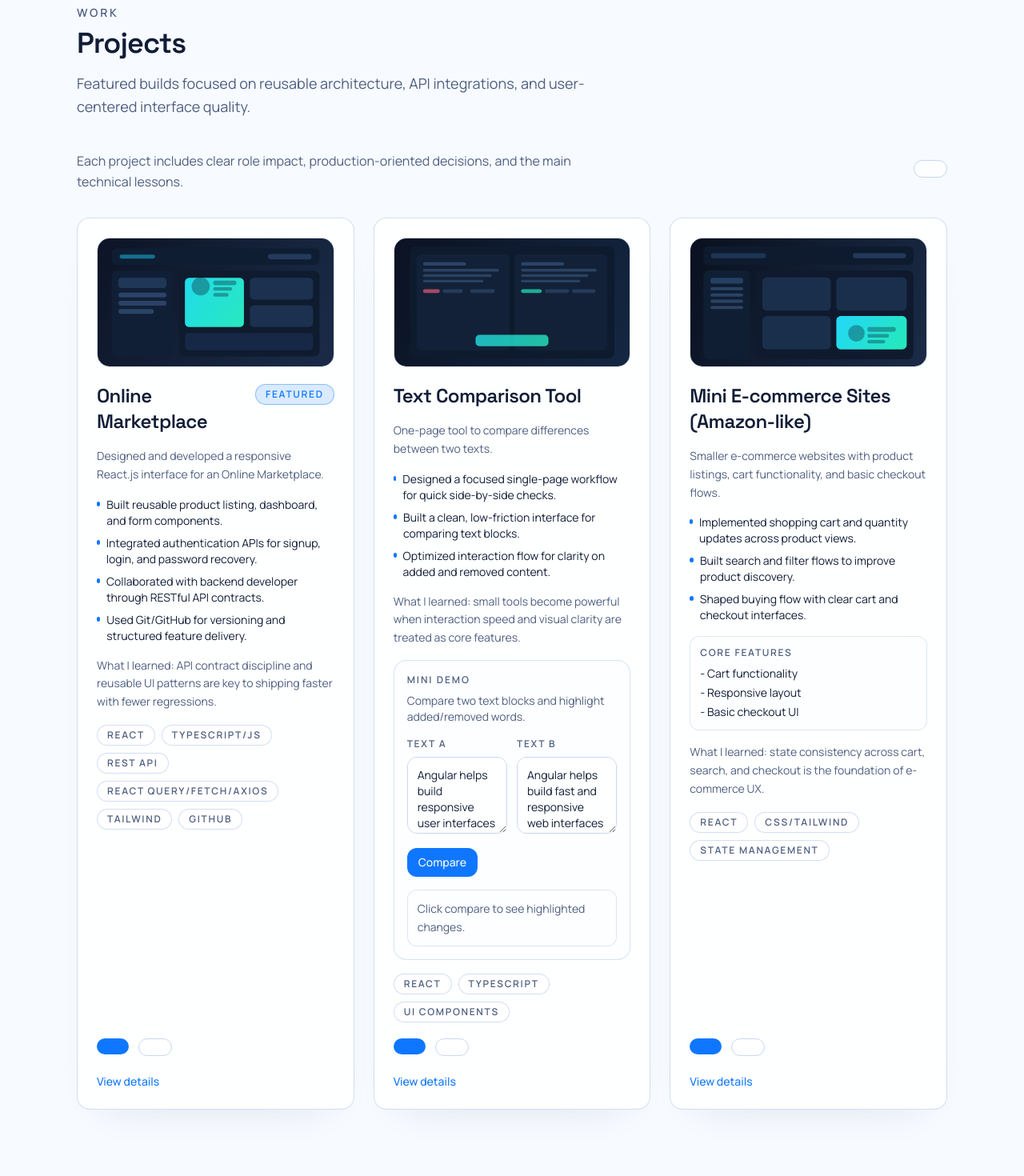
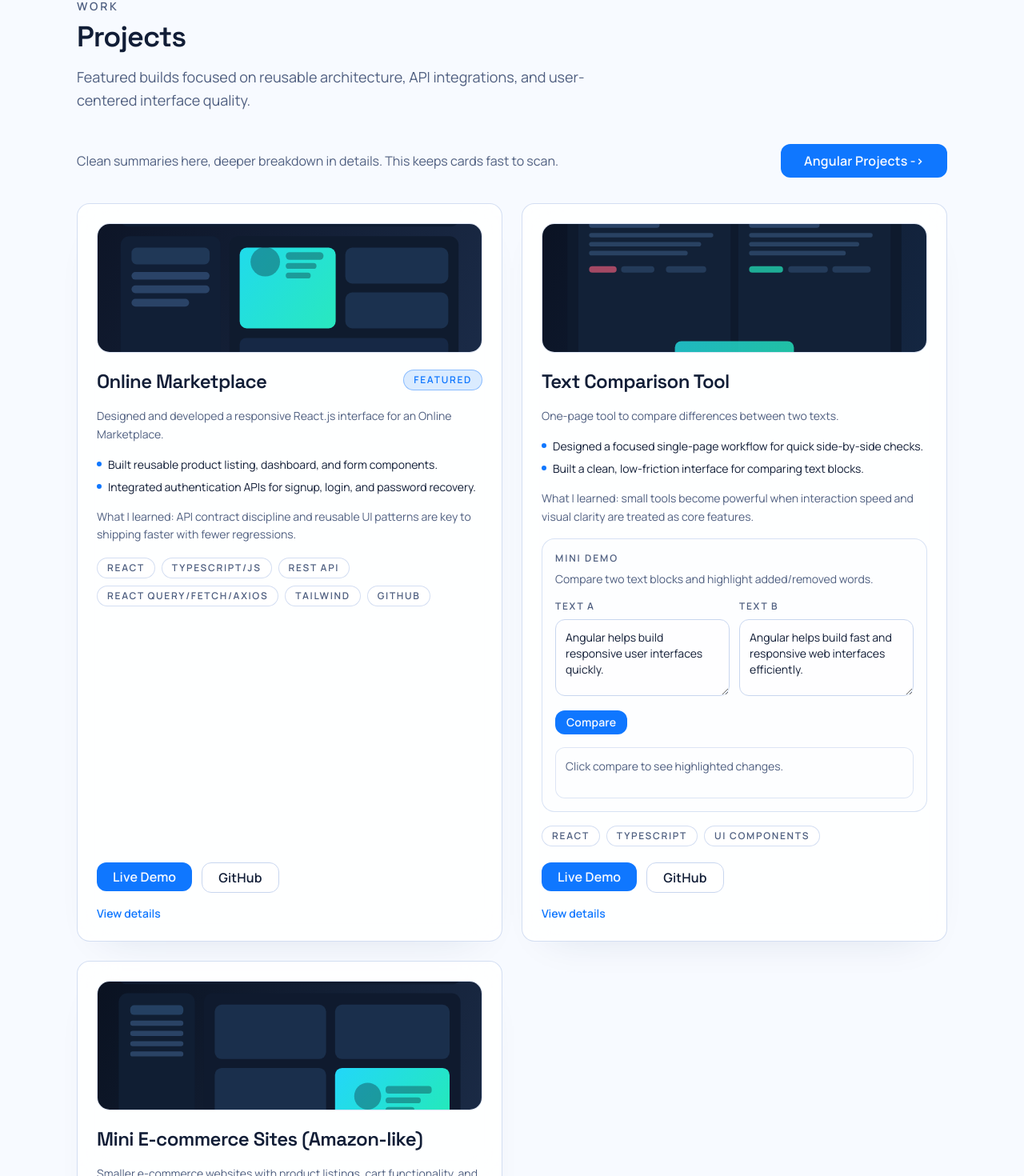
Before and after one commit to kinkriashvilirati/Portfolio, an Angular app: page / in a window 1280 px wide. Shown: the part 1327-2797 px from the top of the page at 80% size. Built offline with nearby package versions, Linux system fonts and the light colour scheme.

Commit message:
Second Stage of THe portfolio

```diff
--- a/src/app/components/badge/badge.component.ts
+++ b/src/app/components/badge/badge.component.ts
@@ -6,7 +6,7 @@ type BadgeVariant = 'neutral' | 'accent' | 'success' | 'progress';
   selector: 'app-badge',
   template: `
     <span [class]="classes()">
-      <ng-content />
+      <ng-content></ng-content>
     </span>
   `,
 })
--- a/src/app/components/button/button.component.ts
+++ b/src/app/components/button/button.component.ts
@@ -1,3 +1,4 @@
+import { NgTemplateOutlet } from '@angular/common';
 import { Component, computed, input, output } from '@angular/core';
 import { RouterLink } from '@angular/router';
 
@@ -6,8 +7,10 @@ type ButtonSize = 'sm' | 'md' | 'lg';
 
 @Component({
   selector: 'app-button',
-  imports: [RouterLink],
+  imports: [RouterLink, NgTemplateOutlet],
   template: `
+    <ng-template #buttonContent><ng-content></ng-content></ng-template>
+
     @if (href()) {
       <a
         [href]="href()!"
@@ -18,7 +21,7 @@ type ButtonSize = 'sm' | 'md' | 'lg';
         [class]="classes()"
         (click)="handleAnchorClick($event)"
       >
-        <ng-content />
+        <ng-container [ngTemplateOutlet]="buttonContent"></ng-container>
       </a>
     } @else if (routerLink()) {
       <a
@@ -27,7 +30,7 @@ type ButtonSize = 'sm' | 'md' | 'lg';
         [class]="classes()"
         (click)="handleAnchorClick($event)"
       >
-        <ng-content />
+        <ng-container [ngTemplateOutlet]="buttonContent"></ng-container>
       </a>
     } @else {
       <button
@@ -37,7 +40,7 @@ type ButtonSize = 'sm' | 'md' | 'lg';
         [class]="classes()"
         (click)="handleButtonClick($event)"
       >
-        <ng-content />
+        <ng-container [ngTemplateOutlet]="buttonContent"></ng-container>
       </button>
     }
   `,
@@ -57,13 +60,13 @@ export class ButtonComponent {
 
   readonly classes = computed(() => {
     const base =
-      'inline-flex items-center justify-center gap-2 rounded-xl font-medium transition duration-300 focus-visible:outline-none focus-visible:ring-2 focus-visible:ring-accent/70 focus-visible:ring-offset-2 focus-visible:ring-offset-bg disabled:cursor-not-allowed disabled:opacity-55';
+      'inline-flex items-center justify-center gap-2 rounded-xl font-semibold leading-none tracking-[0.01em] transition duration-300 focus-visible:outline-none focus-visible:ring-2 focus-visible:ring-accent/70 focus-visible:ring-offset-2 focus-visible:ring-offset-bg disabled:cursor-not-allowed disabled:opacity-55';
 
     const variantStyles: Record<ButtonVariant, string> = {
       primary:
         'bg-accent text-bg shadow-[0_14px_32px_-18px_var(--color-accent-strong)] hover:-translate-y-0.5 hover:bg-accent-strong',
       secondary:
-        'border border-border bg-surface/80 text-foreground hover:-translate-y-0.5 hover:border-accent/60 hover:bg-surface-strong/80',
+        'border border-border bg-surface/80 text-foreground shadow-soft hover:-translate-y-0.5 hover:border-accent/60 hover:bg-surface-strong/80',
       ghost: 'text-muted hover:text-foreground',
     };
 
--- a/src/app/components/card/card.component.ts
+++ b/src/app/components/card/card.component.ts
@@ -4,7 +4,7 @@ import { Component, computed, input } from '@angular/core';
   selector: 'app-card',
   template: `
     <article [class]="classes()">
-      <ng-content />
+      <ng-content></ng-content>
     </article>
   `,
 })
--- a/src/app/components/container/container.component.ts
+++ b/src/app/components/container/container.component.ts
@@ -2,7 +2,7 @@ import { Component, computed, input } from '@angular/core';
 
 @Component({
   selector: 'app-container',
-  template: ` <div [class]="classes()"><ng-content /></div> `,
+  template: ` <div [class]="classes()"><ng-content></ng-content></div> `,
 })
 export class ContainerComponent {
   readonly className = input('');
--- a/src/app/components/modal/modal.component.ts
+++ b/src/app/components/modal/modal.component.ts
@@ -29,7 +29,7 @@ import { Component, HostListener, computed, input, output } from '@angular/core'
             </button>
           </div>
 
-          <ng-content />
+          <ng-content></ng-content>
         </div>
       </div>
     }
--- a/src/app/components/section/section.component.ts
+++ b/src/app/components/section/section.component.ts
@@ -31,7 +31,7 @@ import { RevealOnScrollDirective } from '../reveal-on-scroll.directive';
           </div>
         }
 
-        <div [class.mt-10]="title()"><ng-content /></div>
+        <div [class.mt-10]="title()"><ng-content></ng-content></div>
       </app-container>
     </section>
   `,
--- a/src/app/data/profile.ts
+++ b/src/app/data/profile.ts
@@ -91,7 +91,8 @@ export const profile: ProfileData = {
     { id: 'contact', label: 'Contact' },
   ],
   headline: 'Front-End Developer',
-  subline: 'Building responsive web apps with React and Angular, focused on clean UX and strong performance.',
+  subline:
+    'Building responsive web apps with React and Angular, focused on clean UX and strong performance.',
   summary:
     'Dedicated and ambitious Front-End Developer, focused on gaining real-world experience and continuously improving.',
   availability: 'Available for junior role / internship',
@@ -178,7 +179,8 @@ export const profile: ProfileData = {
     {
       title: 'Tic-Tac-Toe',
       status: 'Done',
-      description: 'Built game logic, component communication, and state updates with Angular fundamentals.',
+      description:
+        'Built game logic, component communication, and state updates with Angular fundamentals.',
       githubUrl: 'https://github.com/kinkriashvilirati/Tic-Tac-Toe',
       liveUrl: 'https://tic-tac-toe-rk.vercel.app/',
     },
@@ -192,28 +194,32 @@ export const profile: ProfileData = {
     {
       title: 'Portfolio',
       status: 'In Progress',
-      description: 'Current stage: building a premium Angular portfolio with reusable architecture.',
+      description:
+        'Current stage: building a premium Angular portfolio with reusable architecture.',
       githubUrl: '#',
       liveUrl: '#',
     },
     {
       title: 'E-commerce Admin Dashboard',
       status: 'Planned',
-      description: 'Role-based dashboard with analytics cards, product tools, and reusable UI modules.',
+      description:
+        'Role-based dashboard with analytics cards, product tools, and reusable UI modules.',
       githubUrl: '#',
       liveUrl: '#',
     },
     {
       title: 'Realtime Support Chat UI',
       status: 'Planned',
-      description: 'Component-driven chat experience with status indicators and conversation management.',
+      description:
+        'Component-driven chat experience with status indicators and conversation management.',
       githubUrl: '#',
       liveUrl: '#',
     },
     {
       title: 'Booking Flow App',
       status: 'Planned',
-      description: 'Step-based reservation flow with validation, confirmation, and polished micro-interactions.',
+      description:
+        'Step-based reservation flow with validation, confirmation, and polished micro-interactions.',
       githubUrl: '#',
       liveUrl: '#',
     },
@@ -223,7 +229,14 @@ export const profile: ProfileData = {
     {
       title: 'Front End',
       icon: 'code',
-      skills: ['JavaScript', 'TypeScript', 'HTML', 'CSS', 'React', 'Angular (currently working on)'],
+      skills: [
+        'JavaScript',
+        'TypeScript',
+        'HTML',
+        'CSS',
+        'React',
+        'Angular (currently working on)',
+      ],
     },
     {
       title: 'APIs',
@@ -256,11 +269,12 @@ export const profile: ProfileData = {
       school: 'BTU - Business and Technology University',
       program: 'Information Technology',
       period: '2024 - current',
-      description: 'Building a strong technical base while focusing on practical front-end engineering skills.',
+      description:
+        'Building a strong technical base while focusing on practical front-end engineering skills.',
     },
   ],
   social: [
-    { label: 'GitHub', url: '#' },
+    { label: 'GitHub', url: 'https://github.com/kinkriashvilirati' },
     { label: 'LinkedIn', url: '#' },
   ],
 };
--- a/src/app/sections/navbar/navbar.component.ts
+++ b/src/app/sections/navbar/navbar.component.ts
@@ -48,15 +48,27 @@ import { ThemeMode } from '../../styles/theme.service';
               type="button"
               class="rounded-xl border border-border bg-surface p-2 text-muted transition hover:border-accent/60 hover:text-foreground"
               (click)="toggleTheme.emit()"
-              [attr.aria-label]="theme() === 'dark' ? 'Switch to light mode' : 'Switch to dark mode'"
+              [attr.aria-label]="
+                theme() === 'dark' ? 'Switch to light mode' : 'Switch to dark mode'
+              "
             >
               @if (theme() === 'dark') {
-                <svg viewBox="0 0 24 24" class="h-4 w-4 fill-none stroke-current" stroke-width="1.8">
-                  <path d="M12 3v2.3m0 13.4V21m9-9h-2.3M5.3 12H3m15.07 6.37-1.62-1.62M7.55 7.55 5.93 5.93m12.14 0-1.62 1.62M7.55 16.45l-1.62 1.62" />
+                <svg
+                  viewBox="0 0 24 24"
+                  class="h-4 w-4 fill-none stroke-current"
+                  stroke-width="1.8"
+                >
+                  <path
+                    d="M12 3v2.3m0 13.4V21m9-9h-2.3M5.3 12H3m15.07 6.37-1.62-1.62M7.55 7.55 5.93 5.93m12.14 0-1.62 1.62M7.55 16.45l-1.62 1.62"
+                  />
                   <circle cx="12" cy="12" r="4.2"></circle>
                 </svg>
               } @else {
-                <svg viewBox="0 0 24 24" class="h-4 w-4 fill-none stroke-current" stroke-width="1.8">
+                <svg
+                  viewBox="0 0 24 24"
+                  class="h-4 w-4 fill-none stroke-current"
+                  stroke-width="1.8"
+                >
                   <path d="M21 14.6A8.6 8.6 0 1 1 9.4 3a7.2 7.2 0 0 0 11.6 11.6Z"></path>
                 </svg>
               }
@@ -65,7 +77,7 @@ import { ThemeMode } from '../../styles/theme.service';
             <app-button
               variant="secondary"
               size="sm"
-              href="/cv.pdf"
+              href="/RatiKinkriashvili.pdf"
               download="Rati-Kinkriashvili-CV.pdf"
               ariaLabel="Download CV"
             >
--- a/src/app/sections/projects/projects-section.component.ts
+++ b/src/app/sections/projects/projects-section.component.ts
@@ -26,17 +26,21 @@ import { TextCompareDemoComponent } from './text-compare-demo.component';
     >
       <div class="mb-8 flex flex-col gap-4 sm:flex-row sm:items-center sm:justify-between">
         <p class="max-w-2xl text-sm leading-relaxed text-muted sm:text-base">
-          Each project includes clear role impact, production-oriented decisions, and the main technical lessons.
+          Clean summaries here, deeper breakdown in details. This keeps cards fast to scan.
         </p>
 
-        <app-button routerLink="/angular-projects" variant="secondary">
-          Angular Projects
+        <app-button
+          routerLink="/angular-projects"
+          size="lg"
+          className="min-w-52 border border-accent/45 bg-accent text-bg shadow-elevated"
+        >
+          Angular Projects ->
         </app-button>
       </div>
 
-      <div class="grid gap-6 lg:grid-cols-3">
-        @for (project of projects(); track project.id) {
-          <app-card [interactive]="true" className="group flex h-full flex-col p-5 sm:p-6">
+      <div class="grid gap-6 lg:grid-cols-2">
+        @for (project of projects(); track project.id; let index = $index) {
+          <app-card [interactive]="true" [className]="projectCardClass(index)">
             <button
               type="button"
               class="relative overflow-hidden rounded-2xl border border-border/60 bg-bg/20"
@@ -52,7 +56,7 @@ import { TextCompareDemoComponent } from './text-compare-demo.component';
             </button>
 
             <div class="mt-5 flex flex-1 flex-col space-y-4">
-              <div class="flex items-start justify-between gap-3">
+              <div class="flex flex-wrap items-start justify-between gap-3">
                 <h3 class="font-display text-2xl font-semibold tracking-tight text-foreground">
                   {{ project.title }}
                 </h3>
@@ -64,7 +68,7 @@ import { TextCompareDemoComponent } from './text-compare-demo.component';
               <p class="text-sm leading-relaxed text-muted">{{ project.summary }}</p>
 
               <ul class="space-y-2 text-sm text-foreground">
-                @for (point of project.roleImpact; track point) {
+                @for (point of previewRoleImpact(project); track point) {
                   <li class="flex items-start gap-2">
                     <span class="mt-1.5 h-1.5 w-1.5 rounded-full bg-accent"></span>
                     <span>{{ point }}</span>
@@ -74,7 +78,9 @@ import { TextCompareDemoComponent } from './text-compare-demo.component';
 
               @if (project.features?.length) {
                 <div class="rounded-xl border border-border/60 bg-bg/20 p-3">
-                  <p class="text-xs font-semibold uppercase tracking-[0.14em] text-muted">Core Features</p>
+                  <p class="text-xs font-semibold uppercase tracking-[0.14em] text-muted">
+                    Core Features
+                  </p>
                   <ul class="mt-2 space-y-1 text-sm text-foreground">
                     @for (feature of project.features; track feature) {
                       <li>- {{ feature }}</li>
@@ -83,7 +89,9 @@ import { TextCompareDemoComponent } from './text-compare-demo.component';
                 </div>
               }
 
-              <p class="text-sm leading-relaxed text-muted">{{ project.learned }}</p>
+              <p class="text-sm leading-relaxed text-muted">
+                {{ project.learned }}
+              </p>
 
               @if (project.interactiveDemo) {
                 <app-text-compare-demo />
@@ -104,7 +112,7 @@ import { TextCompareDemoComponent } from './text-compare-demo.component';
 
               <button
                 type="button"
-                class="self-start text-sm font-medium text-accent transition hover:text-accent-strong"
+                class="self-start text-sm font-semibold text-accent transition hover:text-accent-strong"
                 (click)="openProject(project)"
               >
                 View details
@@ -128,7 +136,9 @@ import { TextCompareDemoComponent } from './text-compare-demo.component';
           <p class="text-base leading-relaxed text-muted">{{ project.summary }}</p>
 
           <div>
-            <p class="text-sm font-semibold uppercase tracking-[0.16em] text-muted">Role / Impact</p>
+            <p class="text-sm font-semibold uppercase tracking-[0.16em] text-muted">
+              Role / Impact
+            </p>
             <ul class="mt-3 space-y-2 text-sm text-foreground">
               @for (point of project.roleImpact; track point) {
                 <li class="flex items-start gap-2">
@@ -140,12 +150,16 @@ import { TextCompareDemoComponent } from './text-compare-demo.component';
           </div>
 
           <div>
-            <p class="text-sm font-semibold uppercase tracking-[0.16em] text-muted">What I learned</p>
+            <p class="text-sm font-semibold uppercase tracking-[0.16em] text-muted">
+              What I learned
+            </p>
             <p class="mt-2 text-sm leading-relaxed text-foreground">{{ project.learned }}</p>
           </div>
 
           <div>
-            <p class="text-sm font-semibold uppercase tracking-[0.16em] text-muted">Project Breakdown</p>
+            <p class="text-sm font-semibold uppercase tracking-[0.16em] text-muted">
+              Project Breakdown
+            </p>
             <ul class="mt-3 space-y-2 text-sm text-foreground">
               @for (detail of project.details; track detail) {
                 <li class="flex items-start gap-2">
@@ -178,6 +192,15 @@ export class ProjectsSectionComponent {
     this.selectedProject.set(project);
   }
 
+  previewRoleImpact(project: Project): string[] {
+    return project.roleImpact.slice(0, 2);
+  }
+
+  projectCardClass(index: number): string {
+    const base = 'group flex h-full flex-col p-5 sm:p-6';
+    return index === 2 ? `${base} lg:col-span-2` : base;
+  }
+
   closeProject(): void {
     this.selectedProject.set(null);
   }
--- a/src/styles.css
+++ b/src/styles.css
@@ -1,10 +1,9 @@
 @config "../tailwind.config.js";
-@import "tailwindcss";
+@import 'tailwindcss';
 
 :root {
   --font-display: 'Space Grotesk', 'Segoe UI', sans-serif;
   --font-body: 'Manrope', 'Segoe UI', sans-serif;
-
   --color-bg: #060a13;
   --color-surface: #0d1424;
   --color-surface-strong: #141f36;
@@ -15,7 +14,6 @@
   --color-accent-strong: #7ce8ff;
   --color-accent-2: #24e8be;
   --color-shadow: rgba(9, 18, 36, 0.48);
-
   --ease-out: cubic-bezier(0.22, 1, 0.36, 1);
 }
 
@@ -49,7 +47,9 @@
     color: var(--color-foreground);
     text-rendering: optimizeLegibility;
   }
-
+  button {
+    cursor: pointer;
+  }
   h1,
   h2,
   h3,
@@ -88,20 +88,32 @@
 .blob-a {
   left: -9rem;
   top: 5rem;
-  background: radial-gradient(circle, color-mix(in srgb, var(--color-accent) 72%, transparent) 0%, transparent 70%);
+  background: radial-gradient(
+    circle,
+    color-mix(in srgb, var(--color-accent) 72%, transparent) 0%,
+    transparent 70%
+  );
 }
 
 .blob-b {
   right: -9rem;
   top: 14rem;
-  background: radial-gradient(circle, color-mix(in srgb, var(--color-accent-2) 68%, transparent) 0%, transparent 74%);
+  background: radial-gradient(
+    circle,
+    color-mix(in srgb, var(--color-accent-2) 68%, transparent) 0%,
+    transparent 74%
+  );
   animation-delay: 2s;
 }
 
 .blob-c {
   left: 32%;
   bottom: -8rem;
-  background: radial-gradient(circle, color-mix(in srgb, var(--color-accent) 34%, transparent) 0%, transparent 72%);
+  background: radial-gradient(
+    circle,
+    color-mix(in srgb, var(--color-accent) 34%, transparent) 0%,
+    transparent 72%
+  );
   animation-delay: 4s;
 }
 
@@ -111,7 +123,9 @@
   background-image:
     radial-gradient(circle at 20% 20%, rgb(255 255 255 / 0.06) 0 1px, transparent 1px),
     radial-gradient(circle at 80% 50%, rgb(255 255 255 / 0.06) 0 1px, transparent 1px);
-  background-size: 3px 3px, 4px 4px;
+  background-size:
+    3px 3px,
+    4px 4px;
   opacity: 0.14;
 }
 
@@ -140,7 +154,11 @@
   height: 12rem;
   width: 12rem;
   border-radius: 9999px;
-  background: radial-gradient(circle, color-mix(in srgb, var(--color-accent) 30%, transparent) 0%, transparent 72%);
+  background: radial-gradient(
+    circle,
+    color-mix(in srgb, var(--color-accent) 30%, transparent) 0%,
+    transparent 72%
+  );
 }
 
 .hero-tech-pill {
@@ -156,6 +174,40 @@
   text-transform: uppercase;
   color: var(--color-foreground);
   animation: rise-in 0.58s var(--ease-out) both;
+}
+
+.about-story-panel {
+  position: relative;
+  overflow: hidden;
+}
+
+.about-story-panel::after {
+  content: '';
+  position: absolute;
+  right: -3.5rem;
+  top: -4rem;
+  height: 11rem;
+  width: 11rem;
+  border-radius: 9999px;
+  background: radial-gradient(
+    circle,
+    color-mix(in srgb, var(--color-accent) 26%, transparent) 0%,
+    transparent 70%
+  );
+}
+
+.about-focus-chip {
+  display: inline-flex;
+  align-items: center;
+  border-radius: 9999px;
+  border: 1px solid color-mix(in srgb, var(--color-accent) 34%, var(--color-border) 66%);
+  background: color-mix(in srgb, var(--color-accent) 12%, transparent);
+  padding: 0.42rem 0.78rem;
+  font-size: 0.75rem;
+  font-weight: 700;
+  letter-spacing: 0.06em;
+  text-transform: uppercase;
+  color: var(--color-foreground);
 }
 
 .skill-chip {
```
Also changed, not shown: 2 other files (tests, documents, lock files or other folders).
